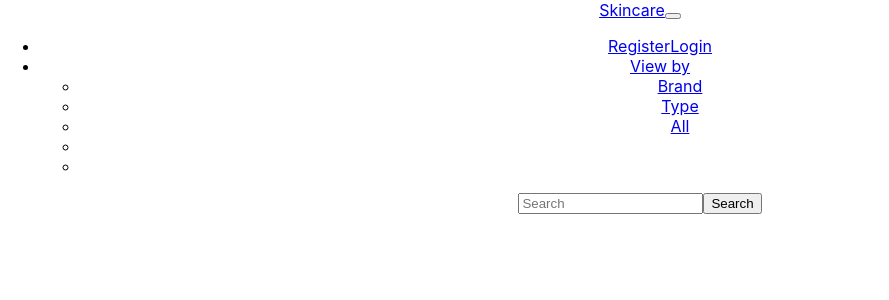
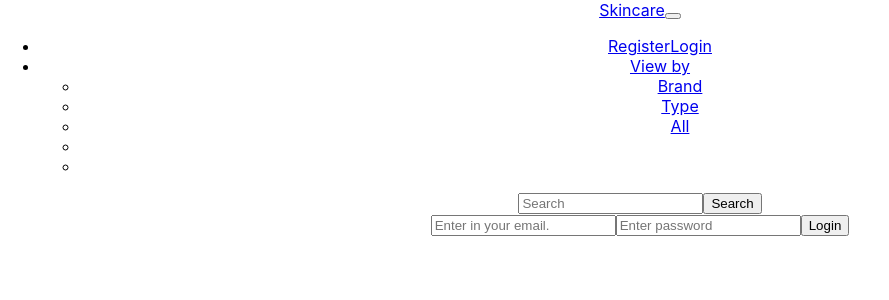
Before and after one commit to yvonnersz/skincare-frontend, a React (Create React App) app: page /login in a window 1280 px wide. Shown: the top 300 px of the page, without its empty margins (0-889 px from the left). Built offline with nearby package versions, Linux system fonts and the light colour scheme; no server answers; the HTML template or start-up script is replaced by a standard one.

Commit message:
implement Login feature

```diff
--- a/src/App.js
+++ b/src/App.js
@@ -2,17 +2,54 @@ import './App.css';
 import { Switch, Route } from 'react-router-dom';
 import React from 'react';
 import { connect } from 'react-redux';
+import axios from 'axios';
 
 import NavBar from './components/NavBar';
 import Home from './components/Home';
 import Products from './components/Products';
 import ProductShow from './components/ProductShow';
 import Registration from './components/auth/Registration';
+import Login from './components/auth/Login';
 
 import { fetchProducts } from './actions/fetchProducts';
 
 class App extends React.Component {
+  constructor() {
+    super();
+    this.state = {
+      loggedInStatus: 'NOT_LOGGED_IN',
+      user: {}
+    }
+
+    this.handleLogin = this.handleLogin.bind(this);
+  }
+
+  checkLoginStatus() {
+    axios.get('http://localhost:3000/logged_in', {withCredentials: true})
+    .then(response => {
+      if (response.data.logged_in && this.state.loggedInStatus === 'NOT_LOGGED_IN') {
+        this.setState({
+          loggedInStatus: 'LOGGED_IN',
+          user: response.data.user
+        })
+      } else if (!response.data.logged_in && this.state.loggedInStatus === 'LOGGED_IN') {
+        this.setState({
+          loggedInStatus: 'NOT_LOGGED_IN',
+          user: {}
+        })
+      }
+    })
+  }
+
+  handleLogin(data) {
+    this.setState({
+      loggedInStatus: 'LOGGED_IN',
+      user: data.user
+    })
+  }
+
   componentDidMount() {
+    this.checkLoginStatus();
     this.props.fetchProducts();
   }
 
@@ -22,10 +59,11 @@ class App extends React.Component {
         <NavBar />
 
         <Switch>
-          <Route exact path='/' component={Home} />
+          <Route exact path='/' render={(routerProps) => <Home {...routerProps} loggedInStatus={this.state.loggedInStatus} /> } />
           <Route path='/products/:id' render={(routerProps) => <ProductShow {...routerProps} products={this.props.products} />} />
           <Route path='/products' render={(routerProps) => <Products {...routerProps} products={this.props.products} />} />
-          <Route path='/registration' render={(routerProps) => <Registration {...routerProps} />} />
+          <Route path='/registration' render={(routerProps) => <Registration {...routerProps} handleLogin={this.handleLogin} />} />
+          <Route path='/login' render={(routerProps) => <Login {...routerProps} handleLogin={this.handleLogin} />} />
         </Switch>
       </div>
     );
--- a/src/components/Home.js
+++ b/src/components/Home.js
@@ -5,7 +5,8 @@ class Home extends React.Component {
     render() {
         return (
             <div>
-                Home
+                <p>Home</p>
+                {this.props.loggedInStatus}
             </div>
         )
     }
--- a/src/components/NavBar.js
+++ b/src/components/NavBar.js
@@ -12,7 +12,7 @@ const NavBar = () => {
 
                         <li class="nav-item">
                             <a class="nav-link" href="/registration">Register</a>
-                            <a class="nav-link" href="#">Login</a>
+                            <a class="nav-link" href="/login">Login</a>
                         </li>
 
                         <li class="nav-item dropdown">
--- /dev/null
+++ b/src/components/auth/Login.js
@@ -0,0 +1,55 @@
+import React from 'react';
+import axios from 'axios';
+
+class Login extends React.Component {
+    constructor() {
+        super();
+        this.state = {
+            email: '',
+            password: ''
+        }
+    }
+
+    handleChange = (event) => {
+        this.setState({
+            [event.target.name]: event.target.value
+        })
+    }
+
+    handleSubmit = (event) => {
+        event.preventDefault();
+        const { email, password } = this.state;
+
+        axios.post('http://localhost:3000/sessions', {
+            user: {
+                email: email,
+                password: password
+            }
+        },
+        {withCredentials: true}
+        ).then(response => {
+            if (response.data.logged_in) {
+                this.handleSuccessfulAuth(response.data)
+            }
+        })
+    }
+
+    handleSuccessfulAuth(data) {
+        this.props.handleLogin(data);
+        this.props.history.push('/')
+    }
+
+    render() {
+        return (
+            <div>
+                <form onSubmit={this.handleSubmit}>
+                    <input type='email' name='email' value={this.state.email} placeholder='Enter in your email.' onChange={this.handleChange} />
+                    <input type='password' name='password' value={this.state.password} placeholder='Enter password' onChange={this.handleChange} />
+                    <input type='submit' value='Login' />
+                </form>
+            </div>
+        )
+    }
+}
+
+export default Login;
--- a/src/components/auth/Registration.js
+++ b/src/components/auth/Registration.js
@@ -37,6 +37,7 @@ class Registration extends React.Component {
     }
 
     handleSuccessfulAuth(data) {
+        this.props.handleLogin(data);
         this.props.history.push('/');
     }
 
```
Also changed, not shown: 1 other file (tests, documents, lock files or other folders).
